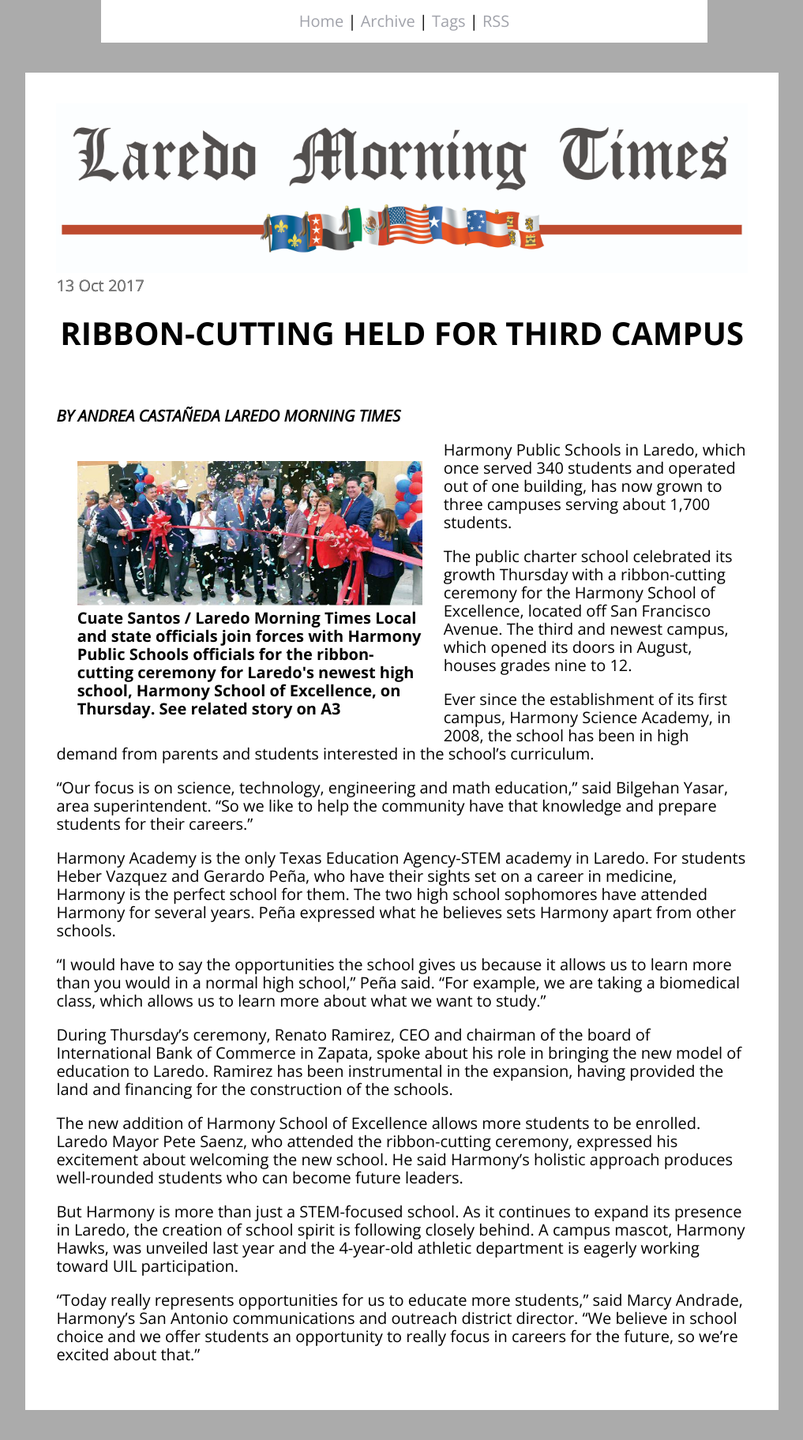
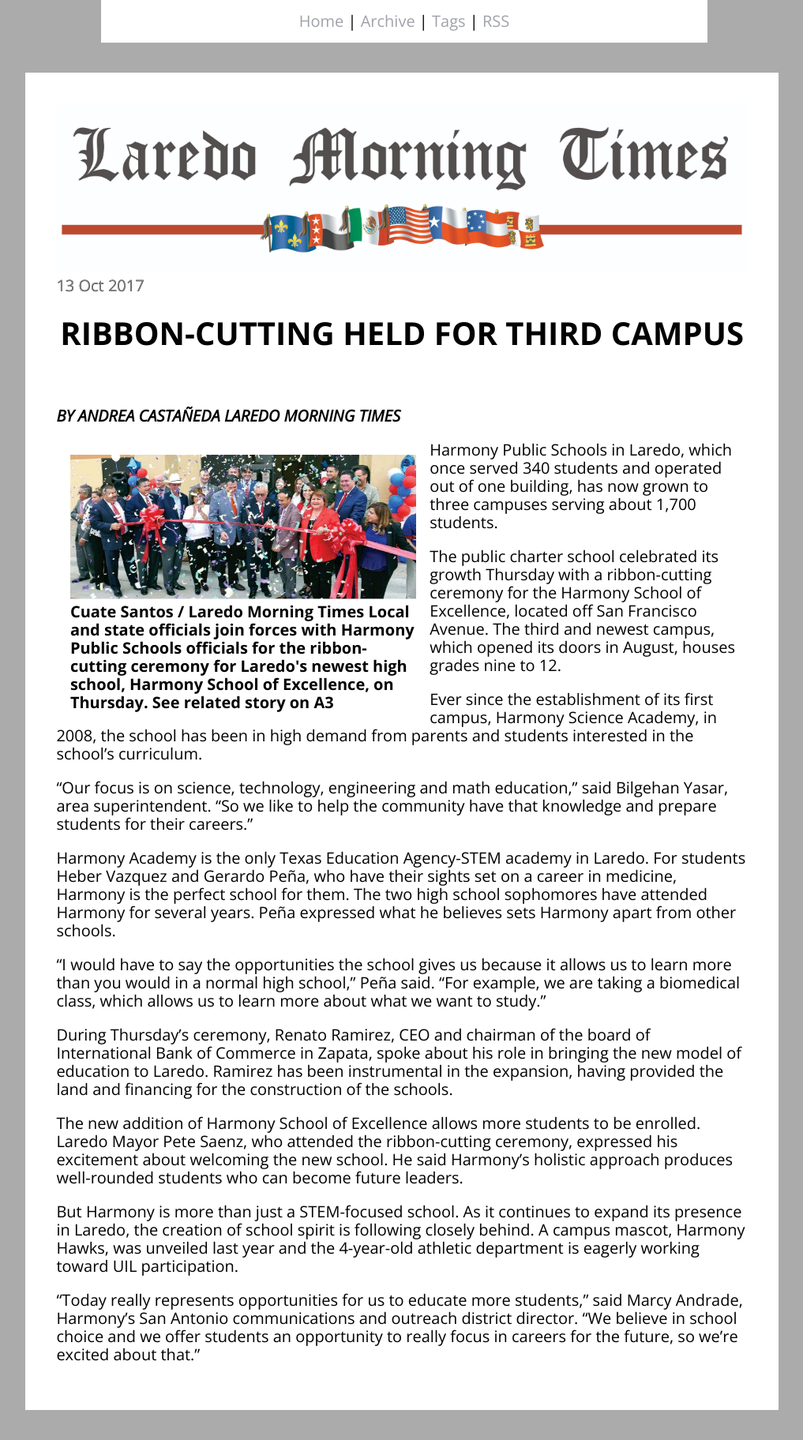
Before and after one commit to HSELaredoIT/HarmonyintheNews, a Jekyll site: the page built from _posts/2018-09-05-ribbon-cutting-held-for-third-campus.md, in a window 1280 px wide. Shown: the whole page at 79% size, without its empty margins (128-1145 px from the left). Built offline with Jekyll 4.4.1, drawn with Linux system fonts in a browser that asks for light colours.

Commit message:
Update 2018-09-05-ribbon-cutting-held-for-third-campus.md

```diff
--- a/_posts/2018-09-05-ribbon-cutting-held-for-third-campus.md
+++ b/_posts/2018-09-05-ribbon-cutting-held-for-third-campus.md
@@ -7,7 +7,7 @@
 date: 2017-10-13T12:00:00.000Z
 ---
 _**BY ANDREA CASTAÑEDA LAREDO MORNING TIMES**_
-<div style="float: left; width:50%;padding: 3% 3%;">
+<div style="float: left; width:50%;padding: 2% 2%;">
 <img src="assets/images/ribbon-cutting.jpeg">
 <br>
 <b>Cuate Santos / Laredo Morning Times</b>
```
